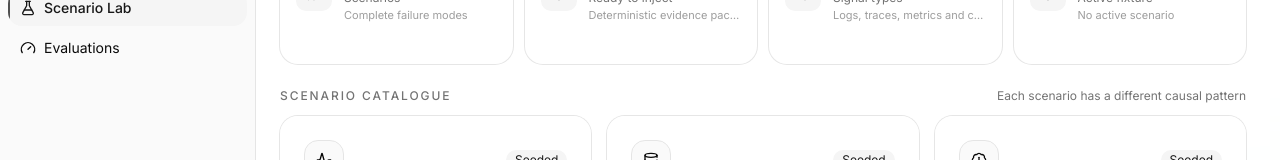
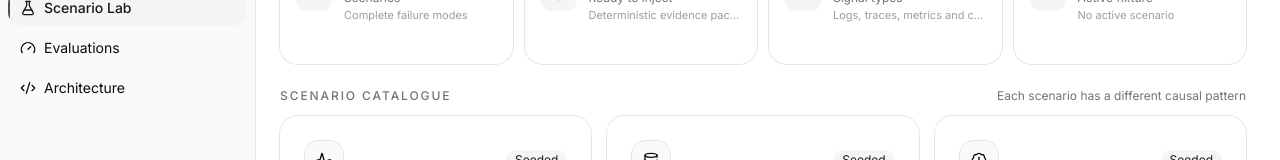
Before and after one commit to rishitshivesh/org-brain, a Next.js app: page /scenario-lab in a window 1280 px wide. Shown: the part 363-523 px from the top of the page. Built offline with nearby package versions, Linux system fonts and the light colour scheme.

Commit message:
add architecture navigation

```diff
--- a/constants/index.ts
+++ b/constants/index.ts
@@ -1,6 +1,7 @@
 import {
   BookOpenCheck,
   Cable,
+  Code2,
   Computer,
   FlaskConical,
   Gauge,
@@ -18,6 +19,7 @@ export const APP_ROUTES = {
   knowledge: "/knowledge",
   scenarioLab: "/scenario-lab",
   evaluations: "/evaluations",
+  architecture: "/architecture",
 } as const;
 
 export const SIDEBAR_ITEMS = [
@@ -61,4 +63,9 @@ export const SIDEBAR_ITEMS = [
     href: APP_ROUTES.evaluations,
     icon: Gauge,
   },
+  {
+    label: "Architecture",
+    href: APP_ROUTES.architecture,
+    icon: Code2,
+  },
 ];
```
